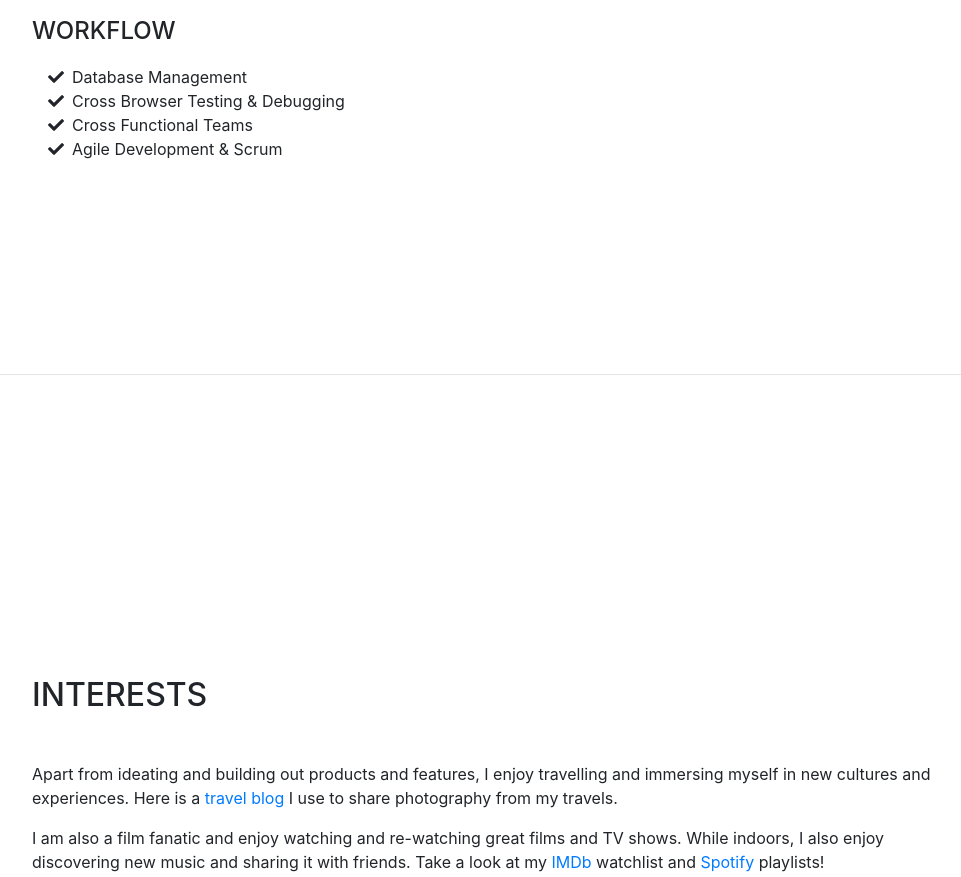
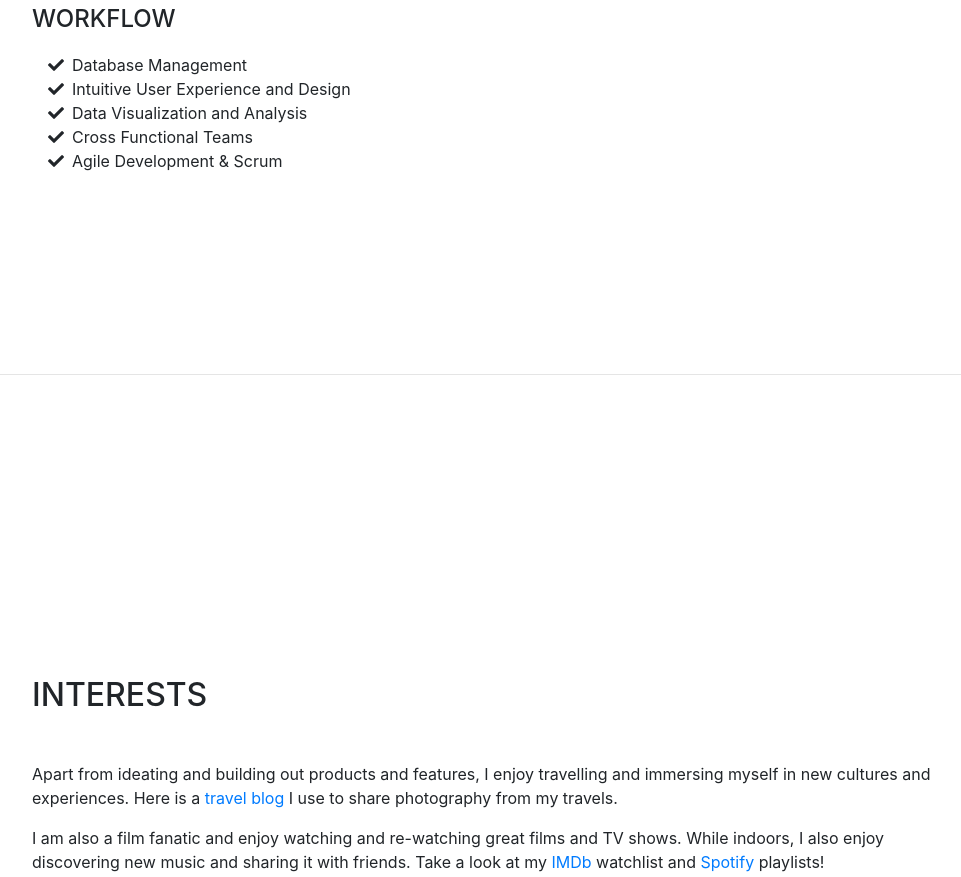
Before and after one commit to hebachoudhry/hebachoudhry.github.io, a website with bundled scripts: page index.html in a window 1280 px wide. Shown: the part 3617-4494 px from the top of the page, without its empty margins (288-1249 px from the left). Built offline with nearby package versions, Linux system fonts and the light colour scheme; a web font is replaced by a local one.

Commit message:
More changes

```diff
--- a/index.html
+++ b/index.html
@@ -219,7 +219,10 @@
               Database Management</li>
             <li>
               <i class="fa-li fa fa-check"></i>
-              Cross Browser Testing &amp; Debugging</li>
+              Intuitive User Experience and Design</li>
+            <li>
+              <i class="fa-li fa fa-check"></i>
+              Data Visualization and Analysis</li>
             <li>
               <i class="fa-li fa fa-check"></i>
               Cross Functional Teams</li>
```
